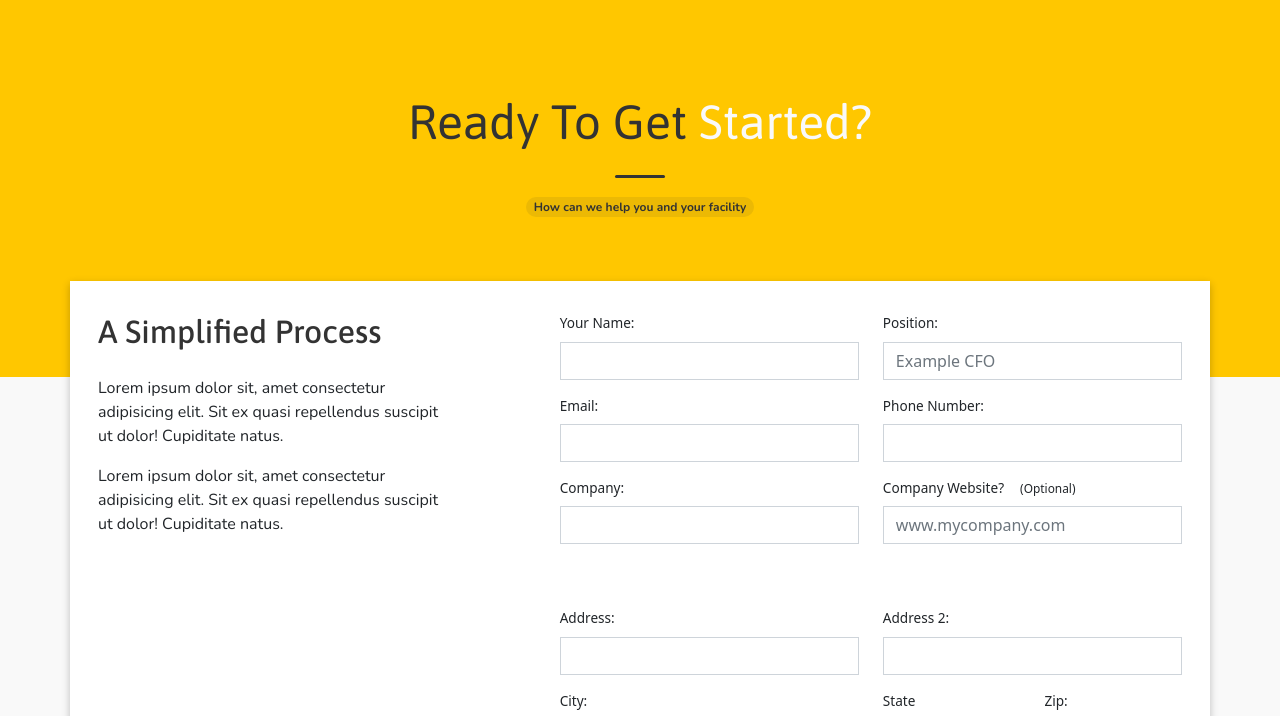
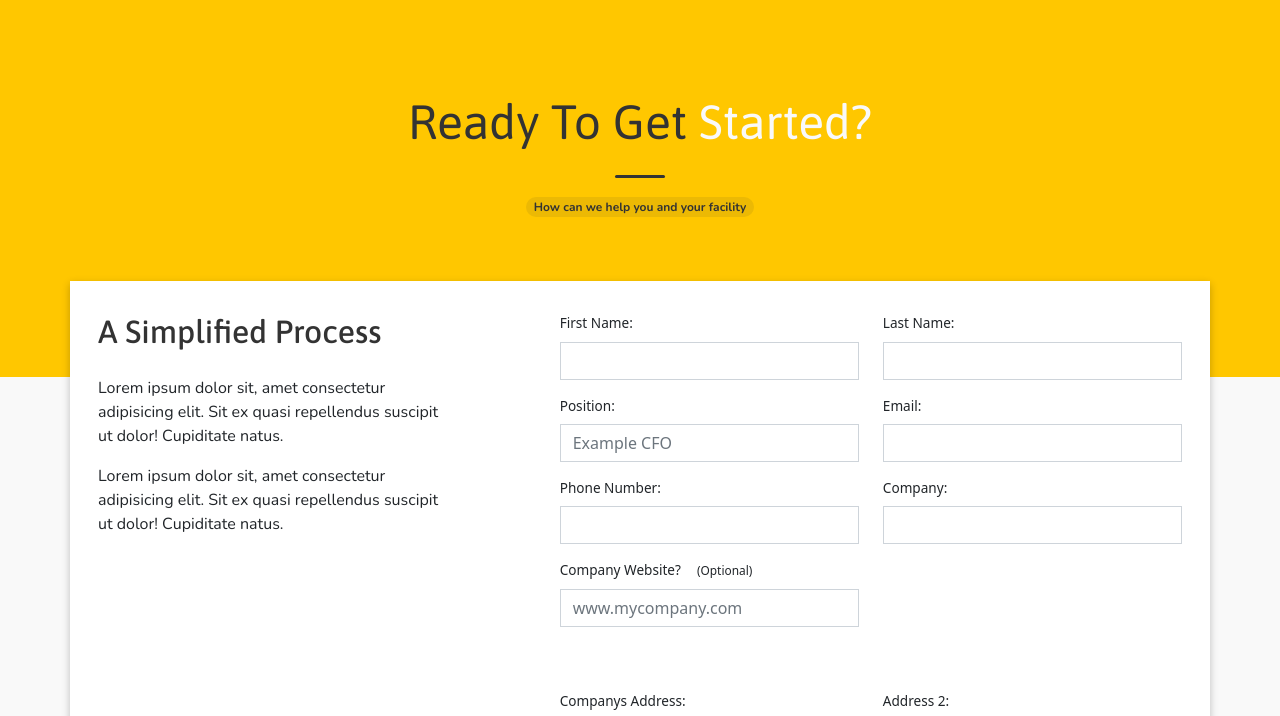
Before and after one commit to stephenleachman/janitors_direct_llc, a website: page request-a-quote.html in a window 1280 px wide. Shown: the part 67-783 px from the top of the page. Drawn offline with nearby package versions, Linux system fonts and the light colour scheme.

Commit message:
Form fild update

```diff
--- a/request-a-quote.html
+++ b/request-a-quote.html
@@ -104,13 +104,24 @@
                   <div class="row">
                      <!-- Name -->
                      <div class="col-md-6">
-                        <label for="Name" class="form-label mt-3">Your Name:</label>
-                        <input type="text" class="form-control" id="Name" name="Name" required>
+                        <label for="First_Name" class="form-label mt-3">First Name:</label>
+                        <input type="text" class="form-control" id="First_Name" name="First_Name" required>
                         <div class="valid-feedback">
                            Looks good!
                         </div>
                         <div class="invalid-feedback">
-                           What is your name?
+                           What is your First name?
+                        </div>
+                     </div>
+                     <!-- Last Name -->
+                     <div class="col-md-6">
+                        <label for="Last_Name" class="form-label mt-3">Last Name:</label>
+                        <input type="text" class="form-control" id="Last_Name" name="Last_Name" required>
+                        <div class="valid-feedback">
+                           Looks good!
+                        </div>
+                        <div class="invalid-feedback">
+                           What is your Last name?
                         </div>
                      </div>
                      <!-- Position -->
@@ -167,7 +178,7 @@
                   <!-- Address Row -->
                   <div class="row address mt-5">
                      <div class="col-md-6">
-                        <label for="Adderss" class="form-label mt-3">Address:</label>
+                        <label for="Adderss" class="form-label mt-3">Companys Address:</label>
                         <input type="text" class="form-control" id="Adderss" name="Address" required>
                         <div class="valid-feedback">
                            Looks good!
```
